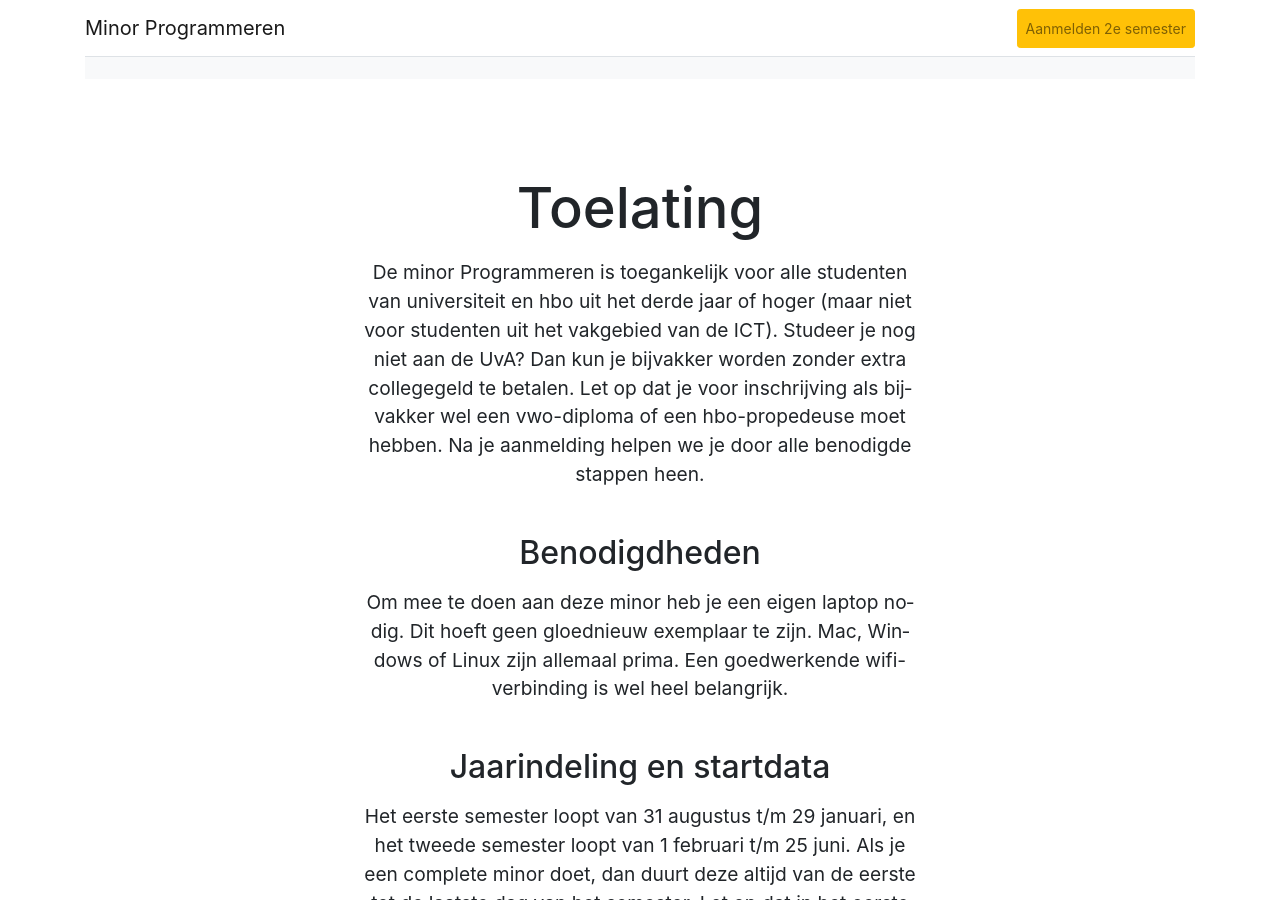
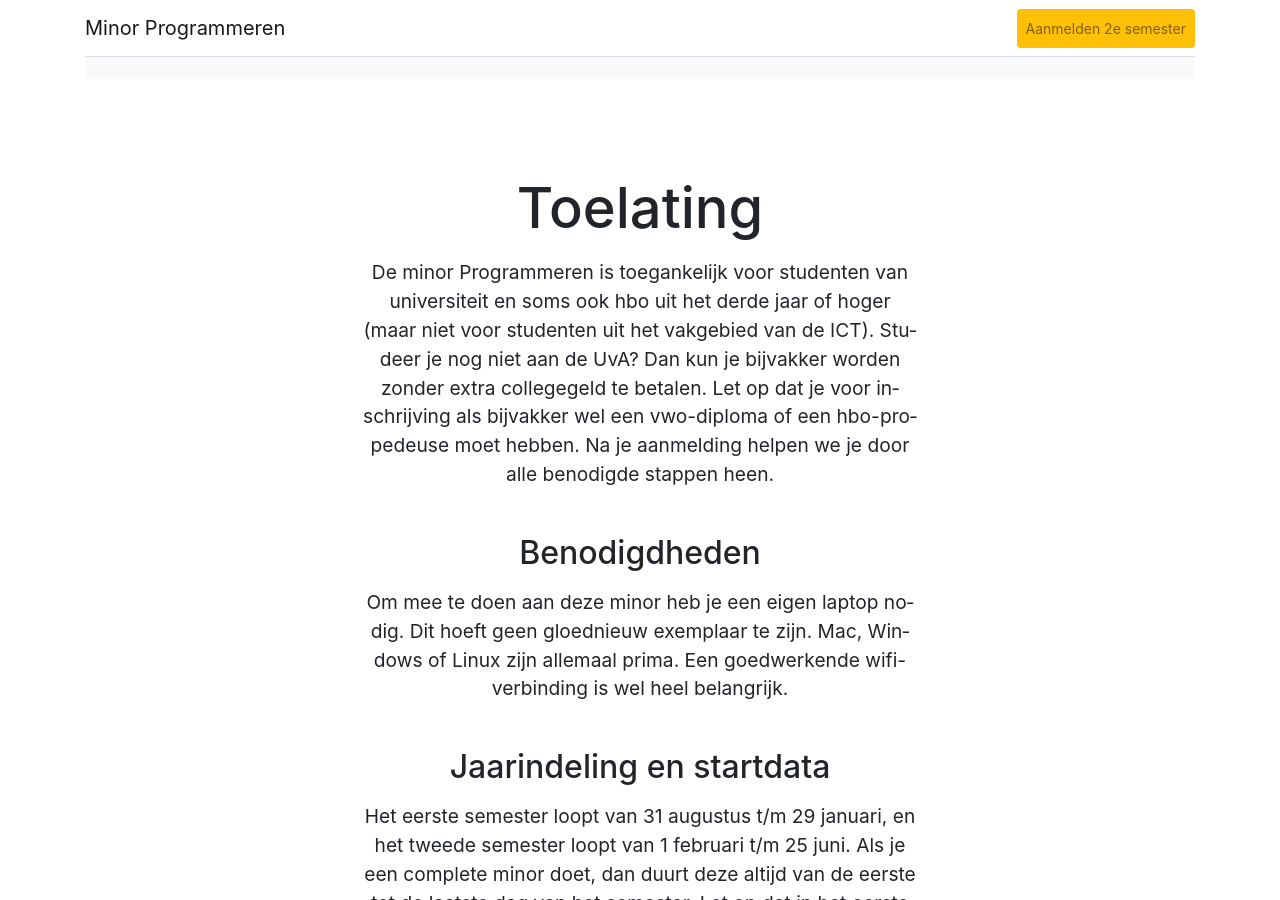
Before and after one commit to tdoolan/info, a Jekyll site: the page built from minoren/minprog/index.md, in a window 1280 px wide and 900 px high, scrolled down 5474 px. Built offline with Jekyll 4.4.1, drawn with Linux system fonts in a browser that asks for light colours.

Commit message:
natuurlijk

```diff
--- a/minoren/minprog/index.md
+++ b/minoren/minprog/index.md
@@ -137,7 +137,7 @@ title: Minor Programmeren
 <div class="panel-bg panel-padded panel-content-50">
     <h1 class="display-4">Toelating</h1>
     <p class="display-6">
-        De minor Programmeren is toegankelijk voor alle studenten van universiteit en hbo uit het derde jaar of hoger (maar niet voor studenten uit het vakgebied van de ICT). Studeer je nog niet aan de UvA? Dan kun je bijvakker worden zonder extra collegegeld te betalen. Let op dat je voor inschrijving als bijvakker wel een vwo-diploma of een hbo-propedeuse moet hebben. Na je aanmelding helpen we je door alle benodigde stappen heen.
+        De minor Programmeren is toegankelijk voor studenten van universiteit en soms ook hbo uit het derde jaar of hoger (maar niet voor studenten uit het vakgebied van de ICT). Studeer je nog niet aan de UvA? Dan kun je bijvakker worden zonder extra collegegeld te betalen. Let op dat je voor inschrijving als bijvakker wel een vwo-diploma of een hbo-propedeuse moet hebben. Na je aanmelding helpen we je door alle benodigde stappen heen.
     </p>
 
     <h2>Benodigdheden</h2>
```
